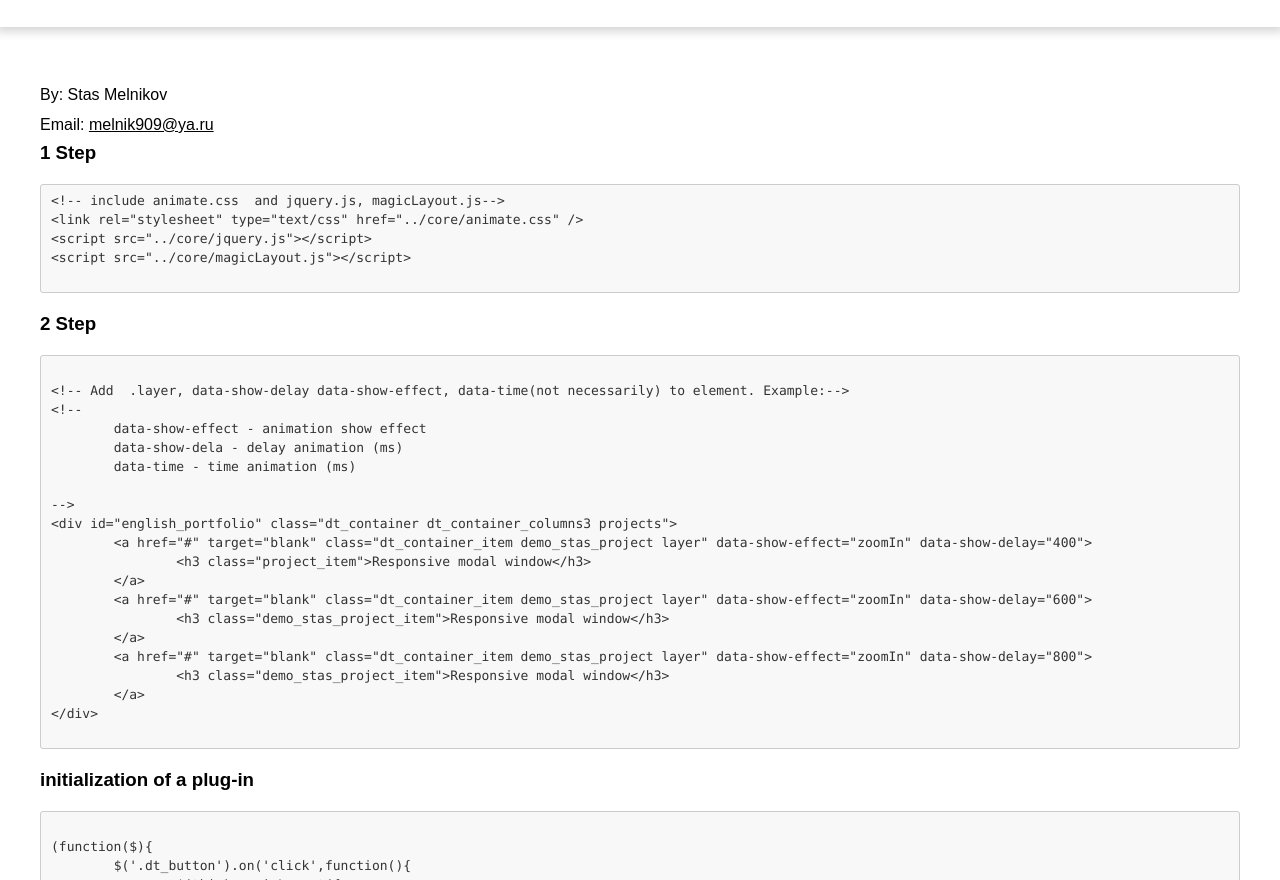
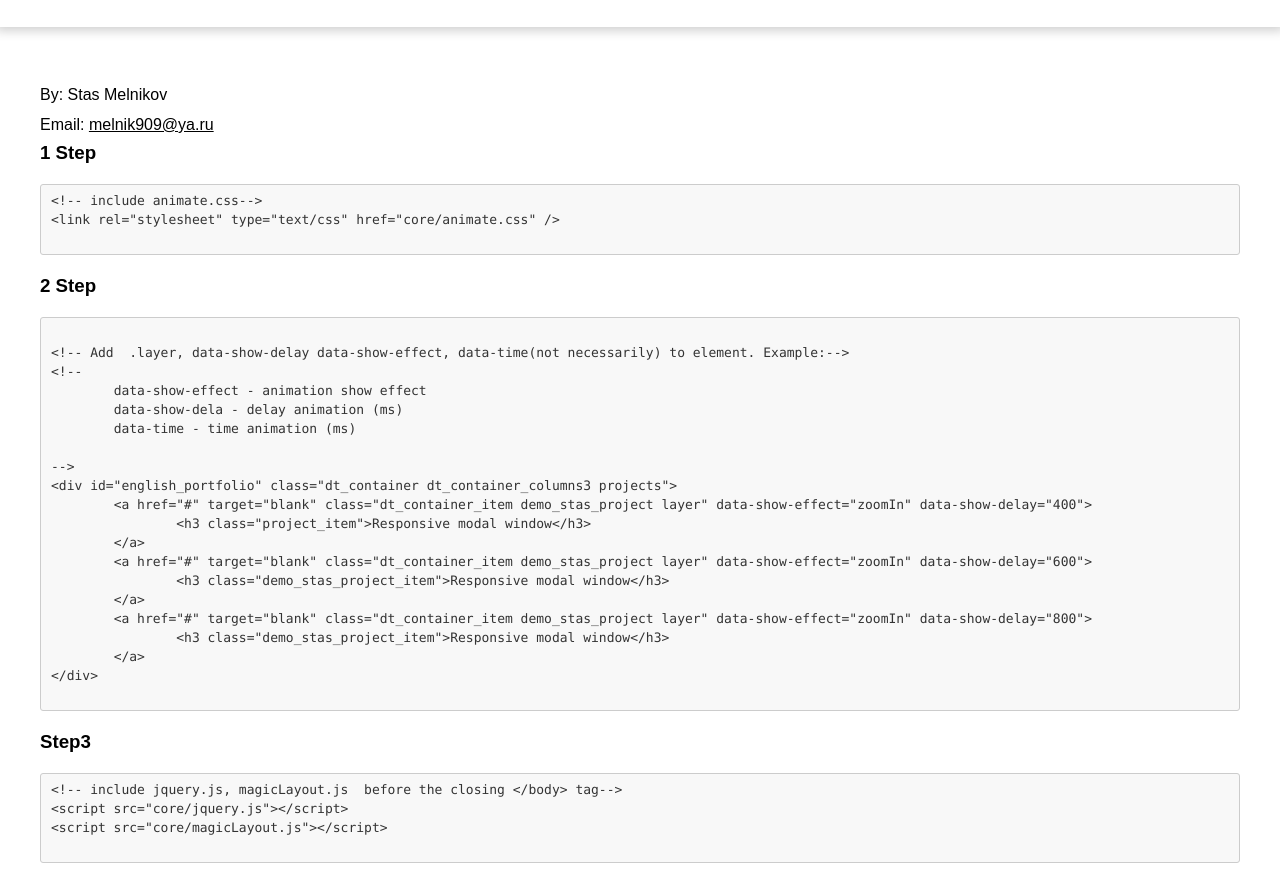
Before and after one commit to mikef1234/Restaurants, a plain HTML site: page documentation/index.html in a window 1280 px wide. Shown: the part 61-941 px from the top of the page. Drawn offline with Linux system fonts and the light colour scheme.

Commit message:
updated doc

```diff
--- a/documentation/index.html
+++ b/documentation/index.html
@@ -50,10 +50,8 @@
 		</div>
 		<h3 class="dt_itle_small">1 Step</h3>
 		<pre class="code language-html">
-&lt;!-- include animate.css  and jquery.js, magicLayout.js--&gt;
-&lt;link rel="stylesheet" type="text/css" href="../core/animate.css" /&gt;
-&lt;script src="../core/jquery.js"&gt;&lt;/script&gt;
-&lt;script src="../core/magicLayout.js"&gt;&lt;/script&gt;
+&lt;!-- include animate.css--&gt;
+&lt;link rel="stylesheet" type="text/css" href="core/animate.css" /&gt;
 		</pre>
 		<h3 class="dt_itle_small">2 Step</h3>
 		<pre class="code language-html">
@@ -76,7 +74,13 @@
 	&lt;/a&gt;
 &lt;/div&gt;
 		</pre>
-		<h3 class="dt_itle_small">initialization of a plug-in</h3>
+		<h3 class="dt_itle_small">Step3</h3>
+		<pre class="code language-html">
+&lt;!-- include jquery.js, magicLayout.js  before the closing &lt;/body&gt; tag--&gt;
+&lt;script src="core/jquery.js"&gt;&lt;/script&gt;
+&lt;script src="core/magicLayout.js"&gt;&lt;/script&gt;
+		</pre>
+		<h3 class="dt_itle_small">Step4</h3>
 		<pre>
 			<code class="language-html" data-lang="javascript">
 (function($){
```
